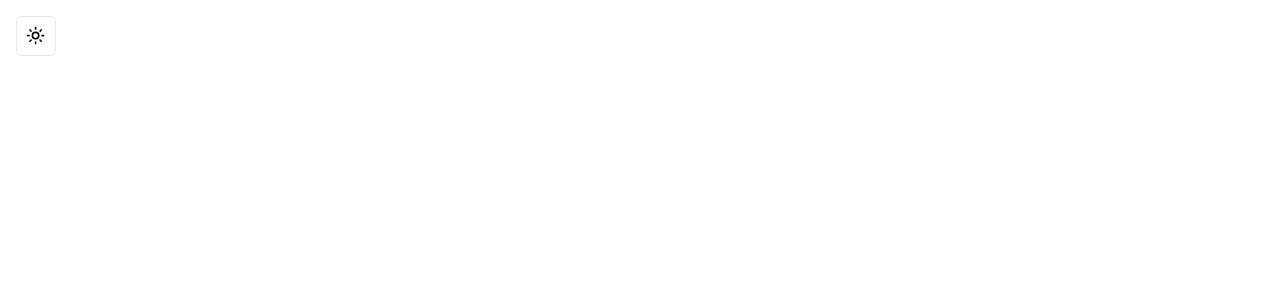
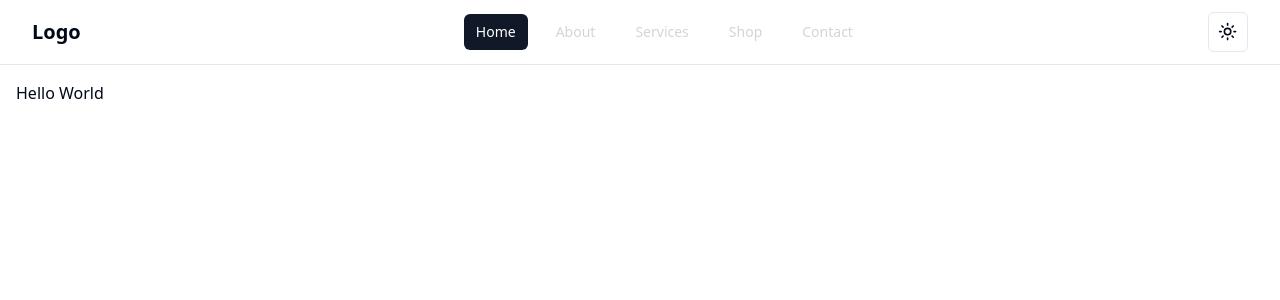
Before and after one commit to Sandeeplipun/maa-tarini-electrical, a Next.js app: page / in a window 1280 px wide. Shown: the top 300 px of the page. Built offline with nearby package versions, Linux system fonts and the light colour scheme.

Commit message:
feat ✨: Add components and improve navigation system.
- Added navigation component to the layout.
- Added a simple "Hello World" heading to the home page.
- Improved Navigation System.

```diff
--- a/app/layout.tsx
+++ b/app/layout.tsx
@@ -2,6 +2,7 @@ import type { Metadata } from "next";
 import { ubuntu, ubuntuMono } from "@/@types/font/Font";
 import "./globals.css";
 import { ThemeProvider } from "@/components/themes/theme-provider";
+import Nav from "@/components/webcomp/navigation/Nav";
 
 export const metadata: Metadata = {
 	title: "Create Next App",
@@ -21,7 +22,10 @@ export default function RootLayout({
 					defaultTheme="system"
 					enableSystem
 					disableTransitionOnChange>
-					{children}
+					<div>
+						<Nav />
+					</div>
+					<div className={`p-4`}>{children}</div>
 				</ThemeProvider>
 			</body>
 		</html>
--- a/app/page.tsx
+++ b/app/page.tsx
@@ -2,9 +2,9 @@ import { DarkModeToggle } from "@/components/toggle/DarkModeToggle";
 
 export default function Home() {
 	return (
-		<main >
-			<div className={`flex p-4 gap-4`}>
-				<DarkModeToggle />
+		<main>
+			<div>
+				<h1>Hello World</h1>
 			</div>
 		</main>
 	);
--- a/components/webcomp/navigation/Nav.tsx
+++ b/components/webcomp/navigation/Nav.tsx
@@ -1,20 +1,90 @@
-import React from 'react';
+"use client";
 
-const InterNav: React.FC = () => {
-  return (
-    <main>
-      <div>InterNav</div>
-    </main>
-  );
-};
+import React from "react";
+import Link from "next/link";
+import { usePathname } from "next/navigation";
+import { Menu } from "lucide-react";
+import { Button } from "@/components/ui/button";
+import {
+  Sheet,
+  SheetContent,
+  SheetTrigger,
+} from "@/components/ui/sheet";
+import { DarkModeToggle } from "@/components/toggle/DarkModeToggle";
 
+const navItems = [
+	{ name: "Home", href: "/" },
+	{ name: "About", href: "/about" },
+	{ name: "Services", href: "/services" },
+	{ name: "Shop", href: "/shop" },
+	{ name: "Contact", href: "/contact" },
+];
 
 const Nav: React.FC = () => {
-  return (
-    <main>
-      <div>Nav</div>
-    </main>
-  );
+	const pathname = usePathname();
+
+	return (
+		<nav className="border-b">
+			<div className="container mx-auto px-4 sm:px-6 lg:px-8">
+				<div className="flex items-center justify-between h-16">
+					<div className="flex items-center">
+						<Link href="/" className="text-xl font-bold">
+							Logo
+						</Link>
+					</div>
+					<div className="hidden md:block">
+						<div className="ml-10 flex items-baseline space-x-4">
+							{navItems.map((item) => (
+								<Link
+									key={item.name}
+									href={item.href}
+									className={`px-3 py-2 rounded-md text-sm font-medium ${
+										pathname === item.href
+											? "bg-gray-900 text-white"
+											: "text-gray-300 hover:bg-gray-700 hover:text-white"
+									}`}
+								>
+									{item.name}
+								</Link>
+							))}
+						</div>
+					</div>
+					<div className="hidden md:block">
+						<DarkModeToggle />
+					</div>
+					<div className="md:hidden">
+						<Sheet>
+							<SheetTrigger asChild>
+								<Button variant="outline" size="icon">
+									<Menu className="h-6 w-6" />
+								</Button>
+							</SheetTrigger>
+							<SheetContent side="right">
+								<div className="flex flex-col space-y-4 mt-4">
+									{navItems.map((item) => (
+										<Link
+											key={item.name}
+											href={item.href}
+											className={`px-3 py-2 rounded-md text-sm font-medium ${
+												pathname === item.href
+													? "bg-gray-900 text-white"
+													: "text-gray-300 hover:bg-gray-700 hover:text-white"
+											}`}
+										>
+											{item.name}
+										</Link>
+									))}
+									<div className="pt-4">
+										<DarkModeToggle />
+									</div>
+								</div>
+							</SheetContent>
+						</Sheet>
+					</div>
+				</div>
+			</div>
+		</nav>
+	);
 };
 
 export default Nav;
```
